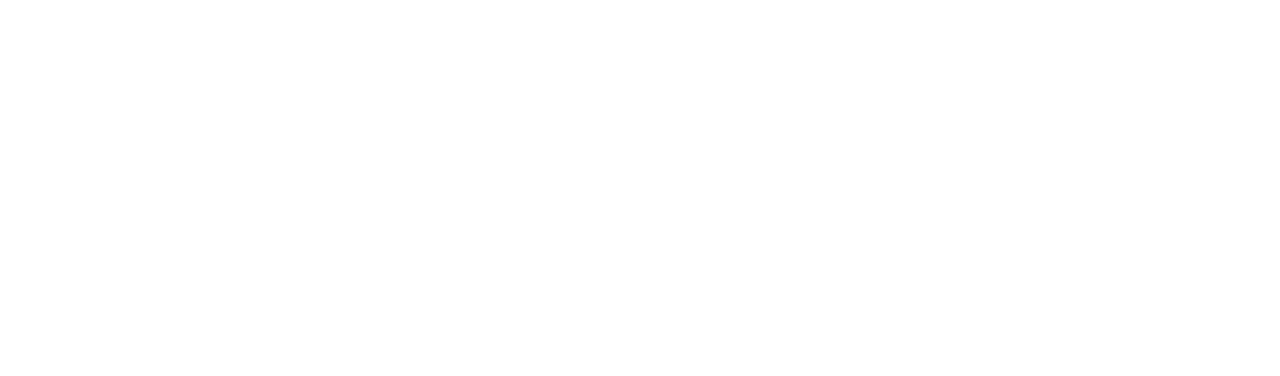
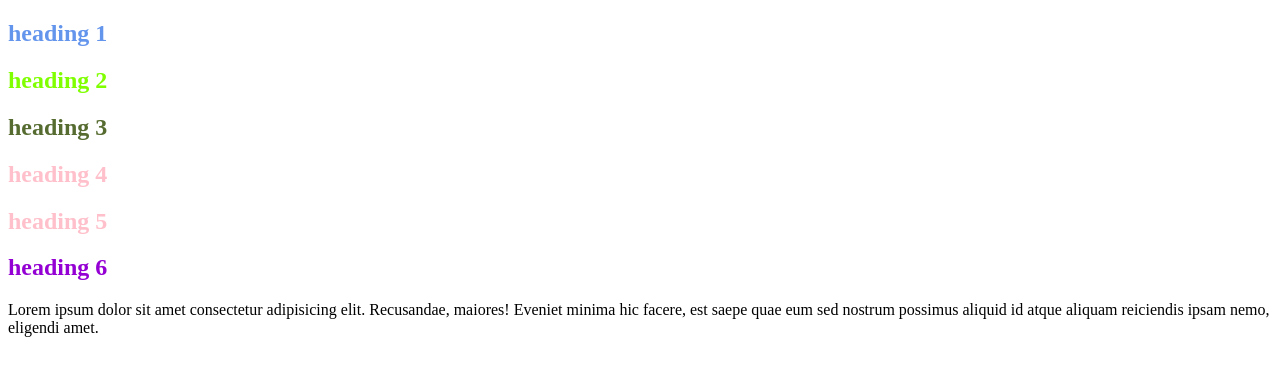
Before and after one commit to Aqqula/html-lesson, a plain HTML site: page index.html in a window 1280 px wide. Drawn offline with Linux system fonts and the light colour scheme.

Commit message:
Add cascade

```diff
--- a/index.html
+++ b/index.html
@@ -1,11 +1,38 @@
 <!DOCTYPE html>
 <html>
 <head>
-    <meta charset='utf-8'>
-    <title>Page Title</title>
-    <meta name='viewport' content='width=device-width, initial-scale=1'>
+    <meta charset="utf-8">
+    <meta name="viewport" content="width=device-width, initial-scale=1">
+    <title>Learn HTML</title>
+    <style>
+        /* селектор тегу 001*/
+        h2{
+            color:pink;
+        }
+        /* селектор идентификатора 100*/
+        #unique{
+            color:darkolivegreen;
+        }
+        /* селектор класса 010*/
+        .color-h2{
+            color:darkviolet;
+        }
+        .color-main{
+            color:chocolate;
+        }
+        .color-h2.color-main{
+            color:chartreuse;
+        }
+    </style>
 </head>
 <body>
-
+    <h2 style="color:cornflowerblue">heading 1</h2>
+    <h2 class="color-h2 color-main">heading 2</h2>
+    <h2 id="unique">heading 3</h2>
+    <h2>heading 4</h2>
+    <h2>heading 5</h2>
+    <h2 class="color-h2">heading 6</h2>
+    <p>Lorem ipsum dolor sit amet consectetur adipisicing elit. Recusandae, maiores! Eveniet minima hic facere, est saepe quae eum sed nostrum possimus aliquid id atque aliquam reiciendis ipsam nemo, eligendi amet.</p>
+    <!-- header+main+footer -->
 </body>
 </html>
```
